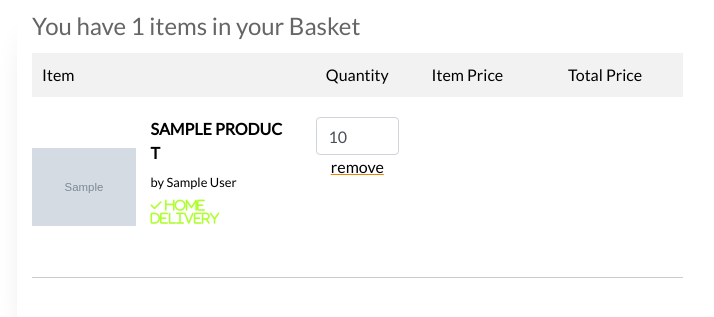
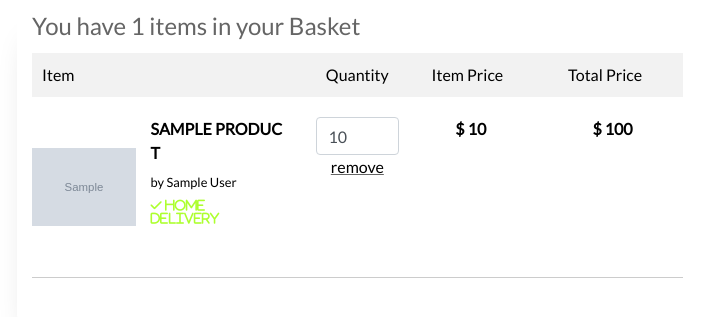
Before and after one commit to mabin9527/online_bookstore, a Django app: template basket/templates/basket/basket.html in a window 1280 px wide. Shown: the part 165-482 px from the top of the page, without its empty margins (111-825 px from the left). Run offline with Django 3.2, Linux system fonts and the light colour scheme; the template is opened without the code that fills it: most values are stand-ins (such as "Sample title", 1, 10 or a date in 2020); grey boxes marked "Sample" are stand-in pictures; some libraries are stand-ins or nearby versions.

Commit message:
Added custom templatetags to basket app to calculate the sum-price of items

```diff
--- a/basket/templates/basket/basket.html
+++ b/basket/templates/basket/basket.html
@@ -1,5 +1,6 @@
 {% extends "base.html" %}
 {% load static %}
+{% load basket_tools %}
 
 {% block page_header%}
     <div class="container header-container">
@@ -71,6 +72,16 @@
                                         </p>
                                     </div>
                                 </div>
+                                <div class="col-sm-2">
+                                    <div class="basket-page_price text-center font-weight-bold">
+                                        $ {{ item.product.price }}
+                                    </div>
+                                </div>
+                                <div class="col-sm-3">
+                                    <div class="basket-page_price text-center font-weight-bold">
+                                        $ {{ item.product.price | calc_subtotal:item.quantity }}
+                                    </div>
+                                </div>
                             </div>
                             {% endfor %}
                         </div>
--- /dev/null
+++ b/basket/templatetags/basket_tools.py
@@ -0,0 +1,7 @@
+from django import template
+
+register = template.Library()
+
+@register.filter
+def calc_subtotal(price, quantity):
+    return price * quantity
--- a/static/css/base.css
+++ b/static/css/base.css
@@ -183,6 +183,11 @@ li {
     width: calc(100% - 110px)
 }
 
+.quantity-remove {
+    color:#656565;
+    cursor: pointer;
+}
+
 /* Media Queries */
 
 /* Slightly larger container on xl screens */
```
Also changed, not shown: basket/contexts.py (line endings or trailing spaces), basket/templatetags/__init__.py (added).
